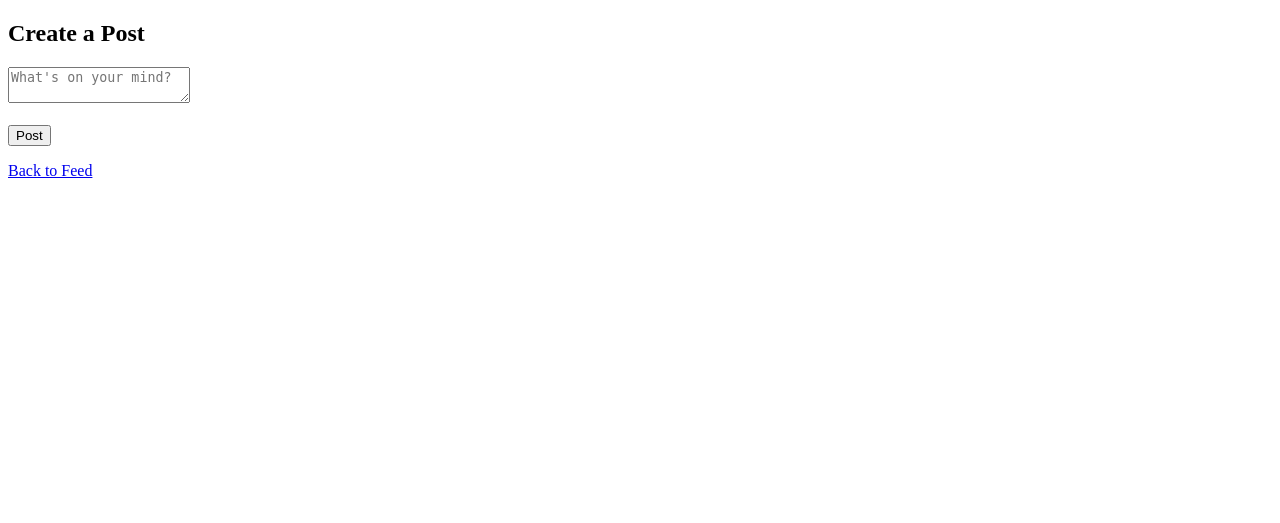
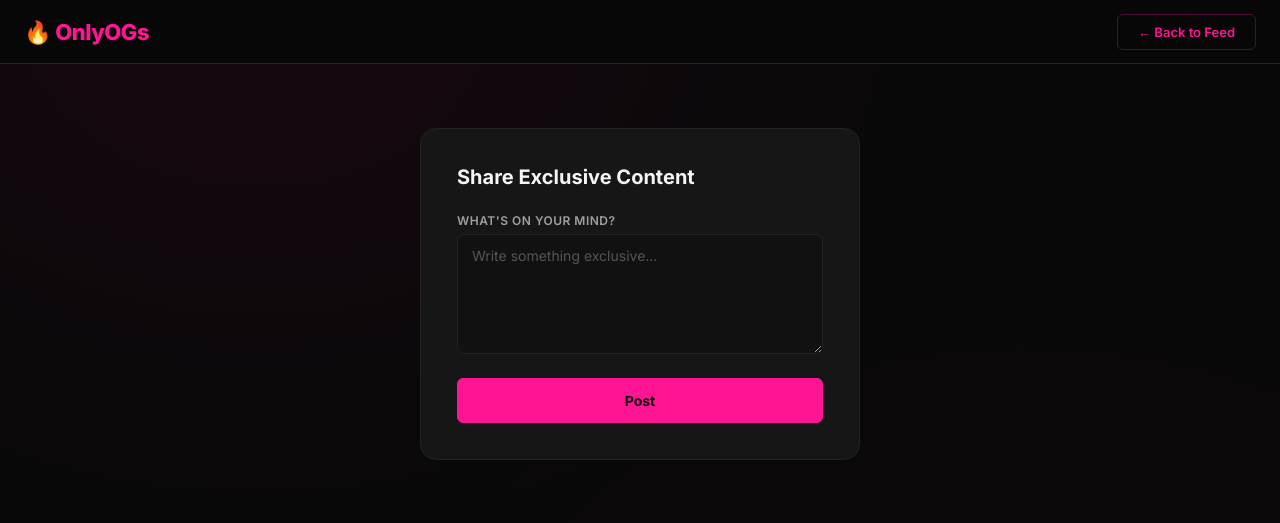
Before and after one commit to johanneskacey81-boop/onlyogs, a Flask app: page /create_post in a window 1280 px wide. Shown: the top 523 px of the page. Run offline with Flask 3, Linux system fonts and the light colour scheme; a user stored in the database is signed in.

Commit message:
Add CSS stylesheet link to create post template

```diff
--- a/templates/create_post.html
+++ b/templates/create_post.html
@@ -1,16 +1,28 @@
 <!DOCTYPE html>
 <html>
 <head>
+    <meta charset="UTF-8">
+    <meta name="viewport" content="width=device-width, initial-scale=1.0">
     <title>Create Post – OnlyOGS</title>
+    <link rel="stylesheet" href="{{ url_for('static', filename='style.css') }}">
 </head>
 <body>
-    <h2>Create a Post</h2>
+    <div class="header">
+        <h1>🔥 OnlyOGs</h1>
+        <div class="auth-buttons">
+            <a href="/feed"><button>← Back to Feed</button></a>
+        </div>
+    </div>
 
-    <form method="POST">
-        <textarea name="body" placeholder="What's on your mind?" required></textarea><br><br>
-        <button type="submit">Post</button>
-    </form>
-
-    <p><a href="/feed">Back to Feed</a></p>
+    <div class="content">
+        <div class="form-container">
+            <h1>Share Exclusive Content</h1>
+            <form method="POST">
+                <label>What's on your mind?</label>
+                <textarea name="body" placeholder="Write something exclusive..." required></textarea>
+                <button type="submit">Post</button>
+            </form>
+        </div>
+    </div>
 </body>
 </html>
```
